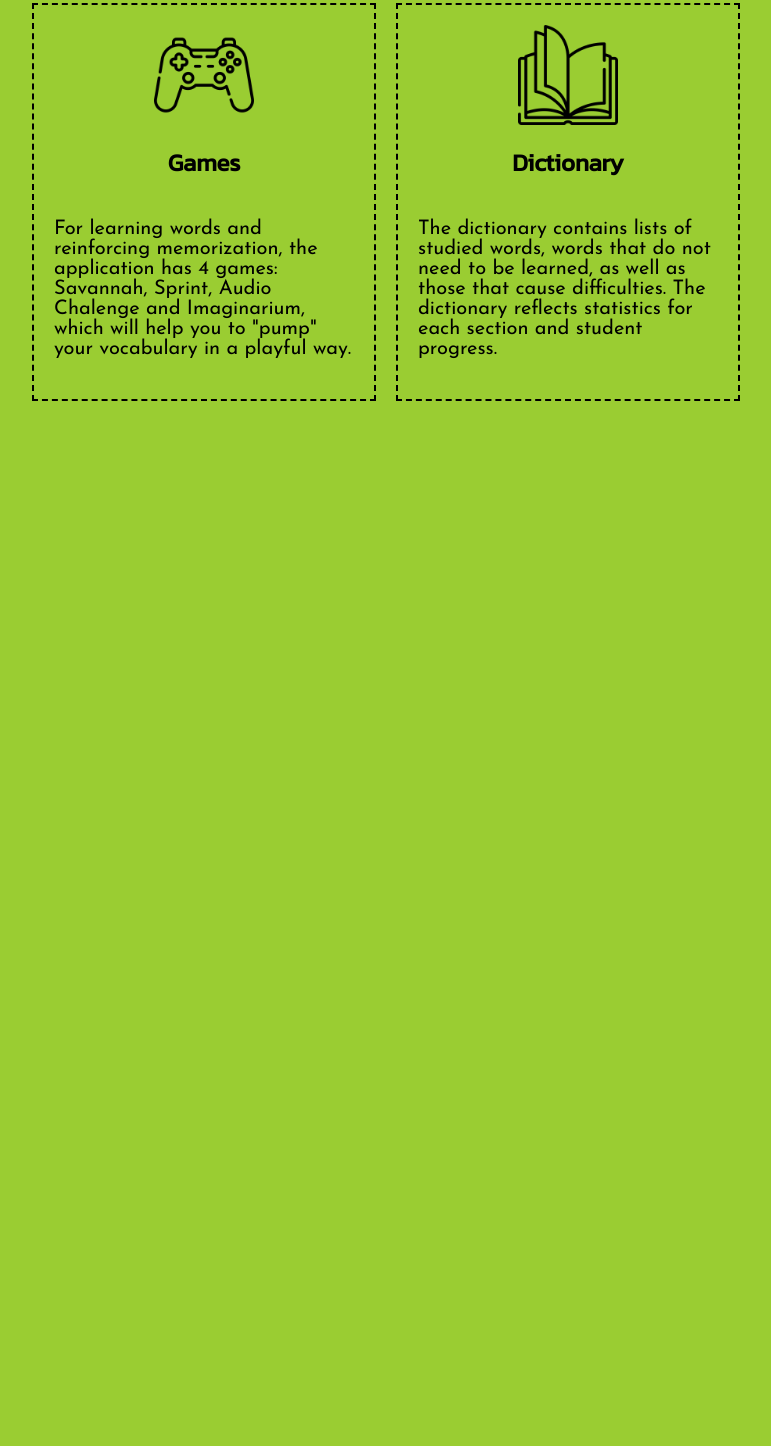
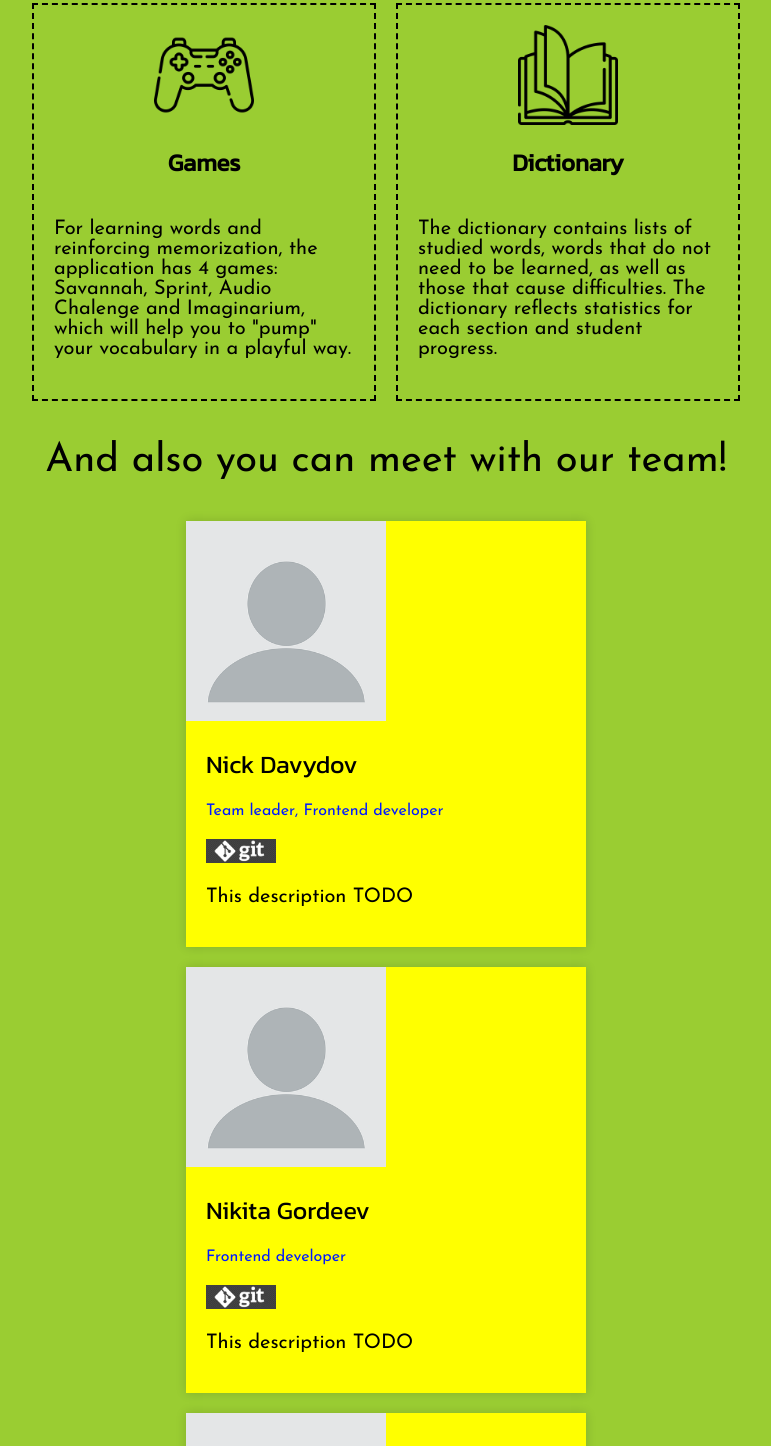
Before and after one commit to rybakN/RS-Lang, a website built with webpack: page src/index.html in a window 1280 px wide. Shown: the part 1354-2800 px from the top of the page, without its empty margins (254-1025 px from the left). Before the commit the page ends 1775 px from the top, so only its background shows below. Built offline with nearby package versions, Linux system fonts and the light colour scheme.

Commit message:
feat: add section with information about team developers

```diff
--- a/src/index.css
+++ b/src/index.css
@@ -1,7 +1,7 @@
 body{
   margin: 0 auto;
   max-width: 1440px;
-  background-color: yellowgreen;
+  background-color: #9acd32;
 }
 
 h1 {
@@ -11,7 +11,7 @@ h1 {
 
 header{
   padding: 20px;
-  background-image: url("./pictures/header-background1.png")
+  background-image: url("./pictures/header-background.png")
 }
 
 header span{
@@ -98,10 +98,56 @@ input::placeholder{
   width: 100px;
 }
 
-.description-section{
+.description-section,
+.description-member{
   font-size: 20px;
 }
 
 .section-button h2{
   font-family: 'Kanit', sans-serif;
 }
+
+.team{
+  width: 708px;
+  margin: 0 auto;
+}
+
+.member{
+  background-color: #ffff00;
+  box-shadow: rgb(0 0 0 / 15%) 0px 0px 10px;
+  width: 400px;
+  padding-bottom: 20px;
+  margin: 0 auto 20px auto;
+}
+
+.name-member,
+.role,
+.gitlink,
+.description-member{
+  margin: 20px
+}
+
+.role{
+  color: #001aff;
+}
+
+.member img{
+  width: 200px;
+}
+
+.name-member{
+  font-family: 'Kanit', sans-serif;
+  font-size: 25px;
+}
+
+.gitlink a > img{
+  transition: 0.3s;
+}
+
+.gitlink a:hover > img{
+  filter: invert(82%) sepia(20%) saturate(1500%) hue-rotate(28deg) brightness(94%) contrast(83%);
+}
+
+.gitlink img{
+  width: 70px;
+}
--- a/src/index.html
+++ b/src/index.html
@@ -8,6 +8,7 @@
     <link rel="preconnect" href="https://fonts.gstatic.com" crossorigin>
     <link href="https://fonts.googleapis.com/css2?family=Josefin+Sans:ital@0;1&family=Kanit&display=swap" rel="stylesheet">
     <title>RS-Lang</title>
+    <link rel="icon" type="image/x-icon" href="pictures/favicon.png">
 </head>
 <body>
   <header>
@@ -55,6 +56,32 @@
         </div>
       </div>
     </section>
+    <section class="team">
+      <p>And also you can meet with our team!</p>
+      <div class="members">
+        <div class="member">
+          <img src="./pictures/profile-picture.jpg" alt="image team member">
+          <p class="name-member">Nick Davydov</p>
+          <p class="role">Team leader, Frontend developer</p>
+          <p class="gitlink"><a href="https://github.com/rybakn"><img src="./pictures/git-logo.png" alt="git hub link"></a></p>
+          <p class="description-member">This description TODO</p>
+        </div>
+        <div class="member">
+          <img src="./pictures/profile-picture.jpg" alt="image team member">
+          <p class="name-member">Nikita Gordeev</p>
+          <p class="role">Frontend developer</p>
+          <p class="gitlink"><a href="https://github.com/tihohohodka"><img src="./pictures/git-logo.png" alt="git hub link"></a></p>
+          <p class="description-member">This description TODO</p>
+        </div>
+        <div class="member">
+          <img src="./pictures/profile-picture.jpg" alt="image team member">
+          <p class="name-member">Aleksandr Lobkov</p>
+          <p class="role">Frontend developer</p>
+          <p class="gitlink"><a href="https://github.com/alekprogrammer"><img src="./pictures/git-logo.png" alt="git hub link"></a></p>
+          <p class="description-member">This description TODO</p>
+        </div>
+      </div>
+    </section>
   </main>
 </body>
 </html>
--- a/webpack.config.js
+++ b/webpack.config.js
@@ -22,6 +22,13 @@ const baseConfig = {
               loader: 'file-loader',
               options: {
                 name: 'pictures/[name].[ext]',
+              },
+            },
+            {
+              test: /\.ico$/i,
+              loader: 'file-loader',
+              options: {
+                name: '[name].[ext]',
               },
             }
         ],
```
Also changed, not shown: src/main.ts (+8 -5 lines), src/pictures/favicon.png (added), src/pictures/git-logo.png (added), src/pictures/header-background.png, src/pictures/header-background1.png (deleted), src/pictures/profile-picture.jpg (added).
